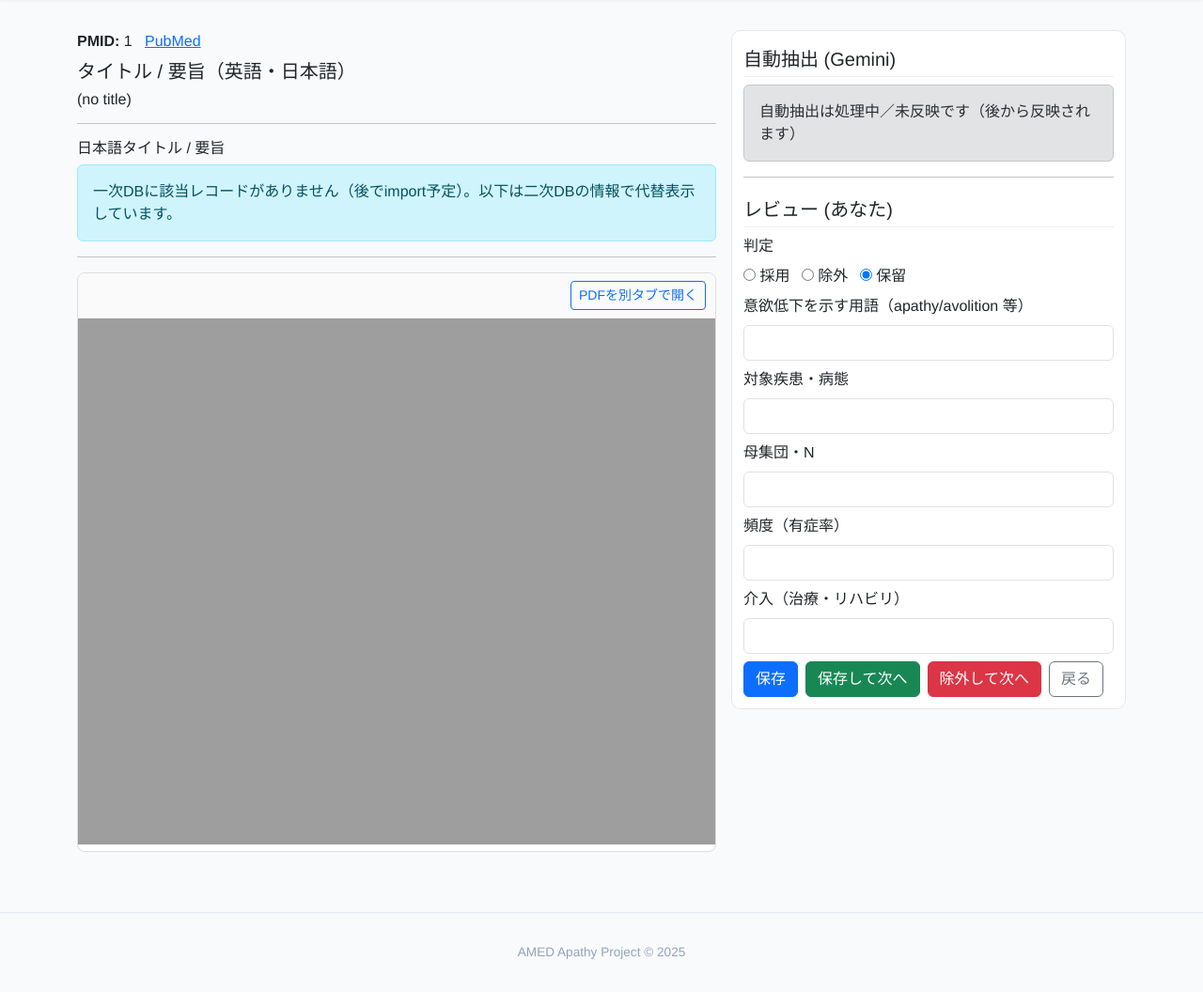
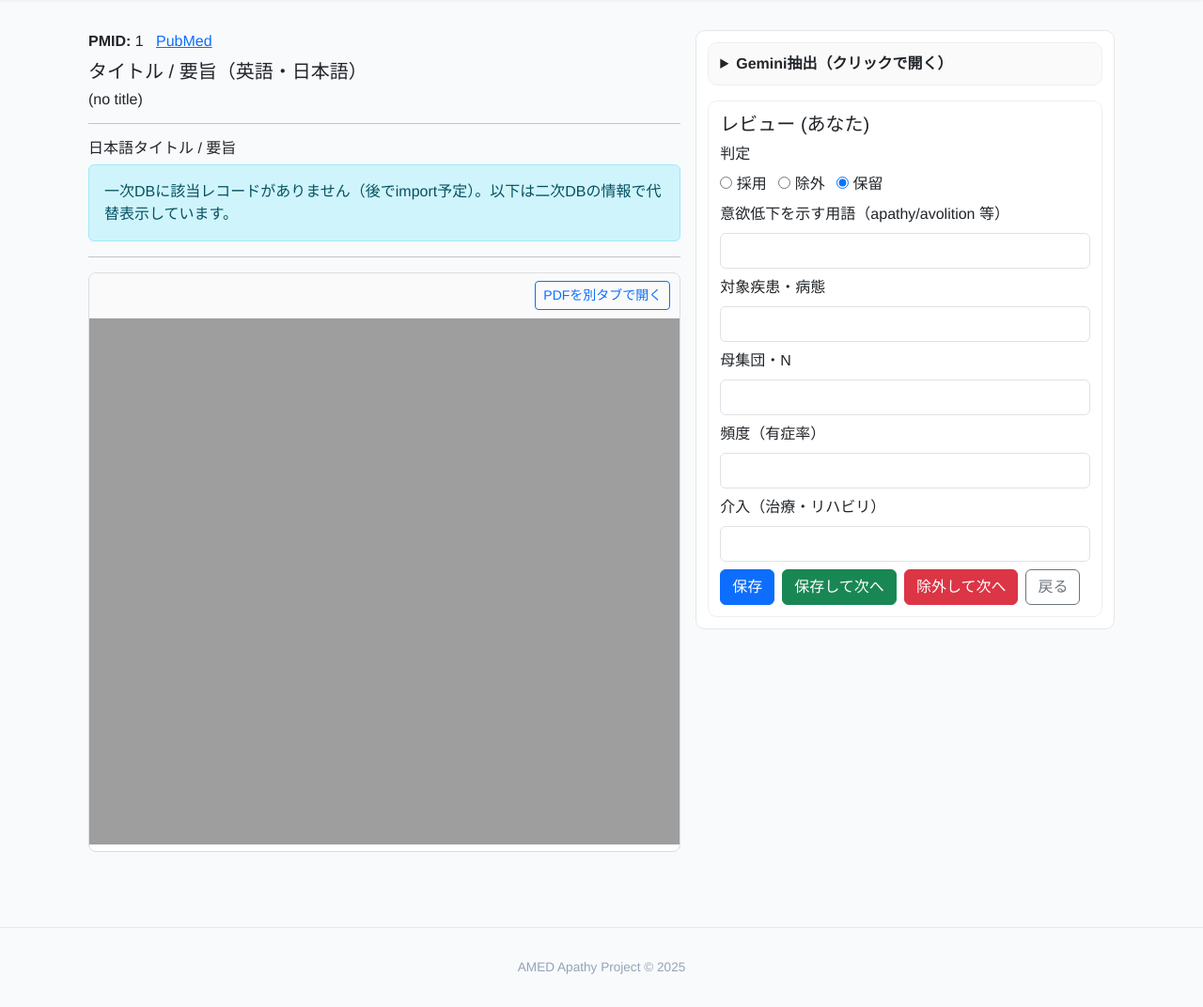
Before and after one commit to kasadera-creator/apathy_screen, a FastAPI app: page /secondary/1/1 in a window 1280 px wide. Shown: the part 66-1138 px from the top of the page at 94% size. Before the commit the page ends 1087 px from the top, so only its background shows below. Run offline with FastAPI, Linux system fonts and the light colour scheme; the visitor is signed in with stand-in values (Sample User, id 1); data comes from the database, SQL or seed files in the repository; data that the repository does not hold is empty.

Commit message:
Update secondary_review.html

```diff
--- a/templates/secondary_review.html
+++ b/templates/secondary_review.html
@@ -3,13 +3,14 @@
 {% block title %}二次レビュー - {{ pmid }}{% endblock %}
 
 {% block content %}
-<div class="review-layout">
-  <div class="review-left">
+<div class="container-fluid">
+  <div class="row g-3 align-items-start">
+    <div class="col-12 col-lg-7">
       <div class="mb-2">
         <strong>PMID: </strong>{{ pmid }}
-      &nbsp; <a href="https://pubmed.ncbi.nlm.nih.gov/{{ pmid }}/" target="_blank">PubMed</a>
+        &nbsp; <a href="https://pubmed.ncbi.nlm.nih.gov/{{ pmid }}/" target="_blank" rel="noopener">PubMed</a>
         {% if article and article.doi %}
-        &nbsp; | &nbsp; <a href="https://doi.org/{{ article.doi }}" target="_blank">DOI: {{ article.doi }}</a>
+          &nbsp; | &nbsp; <a href="https://doi.org/{{ article.doi }}" target="_blank" rel="noopener">DOI: {{ article.doi }}</a>
         {% endif %}
       </div>
 
@@ -33,31 +34,8 @@
           </p>
         {% endif %}
       {% endif %}
+
       <hr>
-    <style>
-      /* PDF panel */
-      .pdf-panel { border:1px solid #ddd; border-radius:8px; overflow:hidden; background:#fff; }
-      .pdf-panel__toolbar { display:flex; justify-content:flex-end; padding:8px 10px; border-bottom:1px solid #eee; background:#fafafa; }
-      .pdf-panel__iframe { width:100%; height:70vh; border:0; }
-      @media (max-width:767px) { .pdf-panel__iframe { height:60vh; } }
-
-      /* Two-column review layout: left content scrolls normally, right column sticks */
-      .review-layout{ display:grid; grid-template-columns: minmax(0, 1fr) 420px; gap:16px; align-items:start; }
-      .review-left{ min-width:0; }
-      .review-right{ min-width:0; }
-
-      .review-right__sticky{ position:sticky; top:12px; max-height:calc(100vh - 24px); overflow-y:auto; border:1px solid #e6e6e6; border-radius:10px; background:#fff; padding:12px; }
-      .review-right__sticky .section-title{ position:sticky; top:0; background:#fff; padding:6px 0; z-index:1; border-bottom:1px solid #f0f0f0; margin-bottom:8px; }
-
-      /* Ensure embedded PDF fits */
-      .pdf-panel__iframe{ width:100%; }
-
-      /* Mobile: single column and disable sticky */
-      @media (max-width:991px){
-        .review-layout{ grid-template-columns: 1fr; }
-        .review-right__sticky{ position:static; max-height:none; overflow:visible; }
-      }
-    </style>
 
       {% set _pmid = pmid if (pmid is defined and pmid) else (
           (article.pmid if (article is defined and article and article.pmid) else (
@@ -73,7 +51,7 @@
           ))
       ) %}
 
-    <div class="pdf-panel">
+      <div class="pdf-panel mb-3">
         <div class="pdf-panel__toolbar">
           {% if _pmid %}
             <a class="btn btn-sm btn-outline-primary" href="/pdf/{{ _pmid }}" target="_blank" rel="noopener">PDFを別タブで開く</a>
@@ -85,25 +63,33 @@
         {% if _pmid %}
           <iframe class="pdf-panel__iframe" src="/pdf/{{ _pmid }}" title="PDF {{ _pmid }}" loading="lazy"></iframe>
         {% else %}
-        <div class="alert alert-warning" style="margin:10px;">
-          PMIDがテンプレに渡っていないためPDFリンクを生成できません。サーバ側で `pmid` 変数名を確認してください。
+          <div class="alert alert-warning m-2">
+            PMIDがテンプレに渡っていないためPDFリンクを生成できません。サーバ側で pmid 変数名を確認してください。
           </div>
         {% endif %}
       </div>
     </div>
-  <div class="review-right">
-    <div class="review-right__sticky">
-      <h5 class="section-title">自動抽出 (Gemini)</h5>
+
+    <div class="col-12 col-lg-5">
+      <div class="right-sticky">
+        <div class="right-sticky__inner">
+          <details class="gemini-box" {% if auto and auto.needs_review %}open{% endif %}>
+            <summary>Gemini抽出（クリックで開く）{% if auto and auto.auto_confidence %} / 信頼度: {{ auto.auto_confidence }}{% endif %}</summary>
+            <div class="mt-2">
               {% if auto %}
                 <p><strong>対象疾患・病態:</strong> {{ auto.auto_target_condition }}</p>
                 <p><strong>意欲低下を示す用語:</strong> {{ auto.auto_apathy_terms }}</p>
-      <p><strong>信頼度:</strong> {{ auto.auto_confidence }}</p>
+                <p><strong>母集団・N:</strong> {{ auto.auto_population_N }}</p>
+                <p><strong>頻度（有症率）:</strong> {{ auto.auto_prevalence }}</p>
+                <p><strong>介入:</strong> {{ auto.auto_intervention }}</p>
               {% else %}
                 <div class="alert alert-secondary">自動抽出は処理中／未反映です（後から反映されます）</div>
               {% endif %}
+            </div>
+          </details>
 
-      <hr>
-      <h5 class="section-title">レビュー (あなた)</h5>
+          <div class="entry-box mt-3">
+            <h5 class="mb-2">レビュー (あなた)</h5>
             <form method="post" action="/secondary/{{ group }}/{{ pmid }}/save">
               <div class="mb-2">
                 <label class="form-label">判定</label>
@@ -164,4 +150,41 @@
           </div>
         </div>
       </div>
+    </div>
+  </div>
+</div>
+
+<style>
+  /* Right sticky shell and inner scroll area */
+  .right-sticky{ position: sticky; top: 72px; }
+  .right-sticky__inner{
+    max-height: calc(100vh - 84px);
+    overflow-y: auto;
+    border: 1px solid #e6e6e6;
+    border-radius: 10px;
+    background: #fff;
+    padding: 12px;
+  }
+
+  /* Ensure ancestor overflow doesn't break sticky positioning */
+  .container, .container-fluid, main, .content, .page-content { overflow: visible !important; }
+
+  /* PDF panel */
+  .pdf-panel { border:1px solid #ddd; border-radius:8px; overflow:hidden; background:#fff; }
+  .pdf-panel__toolbar { display:flex; justify-content:flex-end; padding:8px 10px; border-bottom:1px solid #eee; background:#fafafa; }
+  .pdf-panel__iframe { width:100%; height:70vh; border:0; }
+  @media (max-width:767px) { .pdf-panel__iframe { height:60vh; } }
+
+  /* Gemini details styling */
+  details.gemini-box{ border:1px solid #eee; border-radius:10px; background:#fafafa; padding:10px 12px; }
+  details.gemini-box > summary{ cursor:pointer; font-weight:600; }
+  .entry-box{ border:1px solid #eee; border-radius:10px; background:#fff; padding:12px; }
+
+  /* Mobile fallback: static right column */
+  @media (max-width: 991px){
+    .right-sticky{ position: static; top: auto; }
+    .right-sticky__inner{ max-height: none; overflow: visible; }
+  }
+</style>
+
 {% endblock %}
```
Lines whose indentation alone changed are shown as unchanged.
